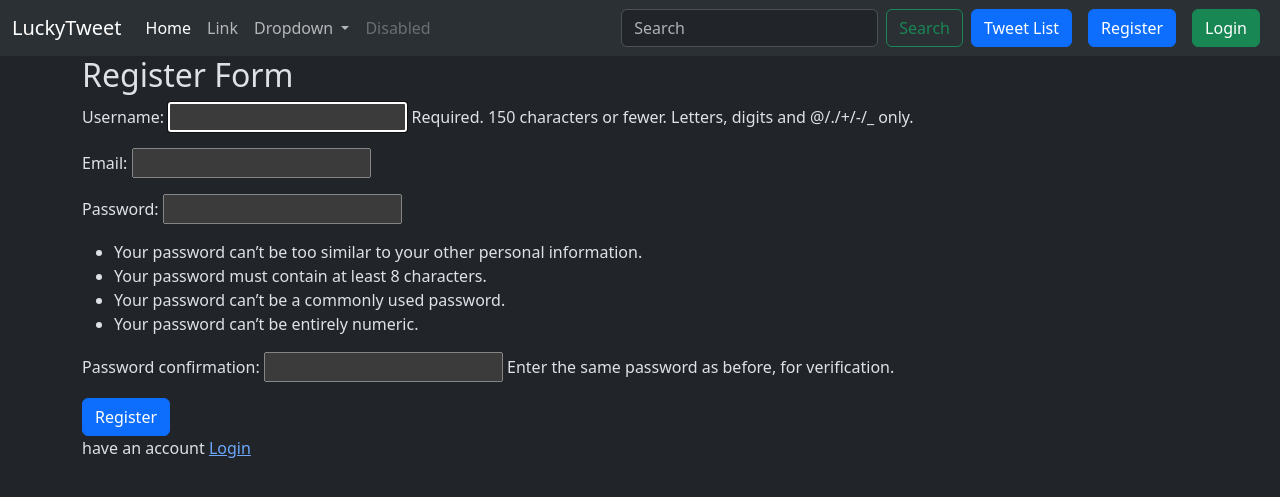
After one commit to lucky7649/my_first_django_project, a Django app: page /tweet/register/ in a window 1280 px wide. The commit adds this page. Shown: the top 497 px of the page. Run offline with Django 5.2, Linux system fonts and the light colour scheme.

Commit message:
log in , log out , register form craeted and all urls set up

```diff
--- a/Luckytweet/Luckytweet/settings.py
+++ b/Luckytweet/Luckytweet/settings.py
@@ -128,3 +128,7 @@ MEDIA_ROOT = os.path.join(BASE_DIR, 'media')
 
 STATIC_URL = '/static/'
 STATICFILES_DIRS = [os.path.join(BASE_DIR, 'static')]
+
+LOGIN_URL = '/accounts/login'
+LOGIN_REDIRECT_URL = '/tweet/'
+LOGOUT_REDIRECT_URL = '/tweet/'
--- a/Luckytweet/Luckytweet/urls.py
+++ b/Luckytweet/Luckytweet/urls.py
@@ -19,8 +19,10 @@ from django.urls import path
 from django.conf import settings
 from django.conf.urls.static import static
 from django.urls import include
+from django.contrib.auth.urls import views as auth_views
 
 urlpatterns = [
     path('admin/', admin.site.urls),
-    path('tweet', include('tweet.urls')),
+    path('tweet/', include('tweet.urls')),
+    path('accounts/', include('django.contrib.auth.urls')),
 ] + static(settings.MEDIA_URL, document_root=settings.MEDIA_ROOT)
--- a/Luckytweet/templates/layout.html
+++ b/Luckytweet/templates/layout.html
@@ -46,12 +46,23 @@
         <input class="form-control me-2" type="search" placeholder="Search" aria-label="Search"/>
         <button class="btn btn-outline-success" type="submit">Search</button>
       </form>
+      <a href="{% url 'tweet_list' %}" class="btn btn-primary mx-2">Tweet List</a>
+      {% if user.is_authenticated %}
+       <form action="{% url 'logout' %}" method="post">
+        {% csrf_token %}
+        <button class="btn btn-danger" type='submit'>Logout</button>
+      </form>
+      {% else %}
+      <a href="{% url 'register' %}" class="btn btn-primary mx-2">Register</a>
+      <a href="{% url 'login' %}" class="btn btn-success mx-2">Login</a>
+      {% endif %}
+
     </div>
   </div>
 </nav>
     <div class="container">
         {% block content %}
-            <h1>Welcome to LuckyTweet!</h1>
+            <h1>Welcome {{ user.username }}</h1>
         {% endblock %}
     </div>
 </body>
--- /dev/null
+++ b/Luckytweet/templates/registration/register.html
@@ -0,0 +1,12 @@
+{% extends "layout.html" %}
+
+{% block content %}
+<h2>Register Form</h2>
+<form method="post">
+{% csrf_token %}
+{{form.as_p}}
+<button class="btn btn-primary">Register</button>
+<p>have an account <a href="{% url 'login' %}">Login</a></p>
+</form>
+</form>
+{% endblock %}
--- a/Luckytweet/tweet/forms.py
+++ b/Luckytweet/tweet/forms.py
@@ -1,7 +1,17 @@
 from django import forms
 from .models import Tweet
+from django.contrib.auth.forms import UserCreationForm
+from django.contrib.auth.models import User
 
 class TweetForm(forms.ModelForm):
     class Meta:
         model = Tweet
         fields = ['text', 'photo']
+
+
+
+class UserRegistrationForm(UserCreationForm):
+    email = forms.EmailField(required=True)
+    class Meta:
+        model = User
+        fields = ('username', 'email', 'password1', 'password2')
--- a/Luckytweet/tweet/templates/tweet_list.html
+++ b/Luckytweet/tweet/templates/tweet_list.html
@@ -6,7 +6,7 @@
 {% endblock %}
 
 {% block content %}
-<h1>welcome to Lucky tweet project !</h1>
+<h1>Welcome {{ user.username }}... !</h1>
 <a class="btn btn-primary mb-4" href="{% url 'tweet_create' %}">Create Tweet</a>
 <div class="container row gap-3">
     {% for tweet in tweets %}
@@ -15,8 +15,10 @@
   <div class="card-body">
     <h5 class="card-title">{{tweet.user.username}}</h5>
     <p class="card-text">{{tweet.text}}</p>
+    {% if tweet.user == user %}
     <a href="{% url 'tweet_edit' tweet.id %}" class="btn btn-primary">Edit</a>
     <a href="{% url 'tweet_delete' tweet.id %}" class="btn btn-danger">Delete</a>
+    {% endif %}
   </div>
 </div>
     {% endfor %}
--- a/Luckytweet/tweet/urls.py
+++ b/Luckytweet/tweet/urls.py
@@ -5,4 +5,5 @@ urlpatterns = [
     path('create/', views.tweet_create, name='tweet_create'),
     path('<int:tweet_id>/edit/', views.tweet_edit, name='tweet_edit'),
     path('<int:tweet_id>/delete/', views.tweet_delete, name='tweet_delete'),
+    path('register/', views.register, name='register'),
 ]
--- a/Luckytweet/tweet/views.py
+++ b/Luckytweet/tweet/views.py
@@ -2,6 +2,9 @@ from django.shortcuts import render
 from .models import Tweet
 from .forms import TweetForm
 from django.shortcuts import get_object_or_404 , redirect
+from django.contrib.auth.decorators import login_required
+from .forms import UserRegistrationForm
+from django.contrib.auth import login
 
 # Create your views here.
 
@@ -12,6 +15,7 @@ def tweet_list(request):
     tweets = Tweet.objects.all().order_by('-created_at')
     return render(request, 'tweet_list.html', {'tweets': tweets})
 
+@login_required
 def tweet_create(request):
     if request.method == 'POST':
         form = TweetForm(request.POST, request.FILES)
@@ -24,7 +28,7 @@ def tweet_create(request):
         form = TweetForm()
     return render(request, 'tweet_form.html', {'form': form})
 
-
+@login_required
 def tweet_edit(request, tweet_id):
     tweet = get_object_or_404(Tweet, pk=tweet_id, user=request.user)
     if request.method == 'POST':
@@ -38,9 +42,23 @@ def tweet_edit(request, tweet_id):
         form = TweetForm(instance=tweet)
     return render(request, 'tweet_form.html', {'form': form})
 
+@login_required
 def tweet_delete(request, tweet_id):
     tweet = get_object_or_404(Tweet, pk=tweet_id, user=request.user)
     if request.method == 'POST':
         tweet.delete()
         return redirect('tweet_list')
     return render(request, 'tweet_confirm_delete.html', {'tweet': tweet})
+
+def register(request):
+    if request.method == 'POST':
+        form = UserRegistrationForm(request.POST)
+        if form.is_valid():
+            user = form.save(commit=False)
+            user.set_password(form.cleaned_data['password1'])
+            form.save()
+            login(request, user)
+            return redirect('tweet_list')
+    else:
+        form = UserRegistrationForm()
+    return render(request, 'registration/register.html', {'form': form})
```
Also changed, not shown: Luckytweet/templates/registration/logged_out.html (added, +8 -0 lines), Luckytweet/templates/registration/login.html (added, +11 -0 lines), Luckytweet/media/photos/pic2_Bx099QV.jpg (added), Luckytweet/media/photos/pic2_TR0PxVp.jpg (added), Luckytweet/media/photos/pic2_dnH2hy2.jpg (added).
